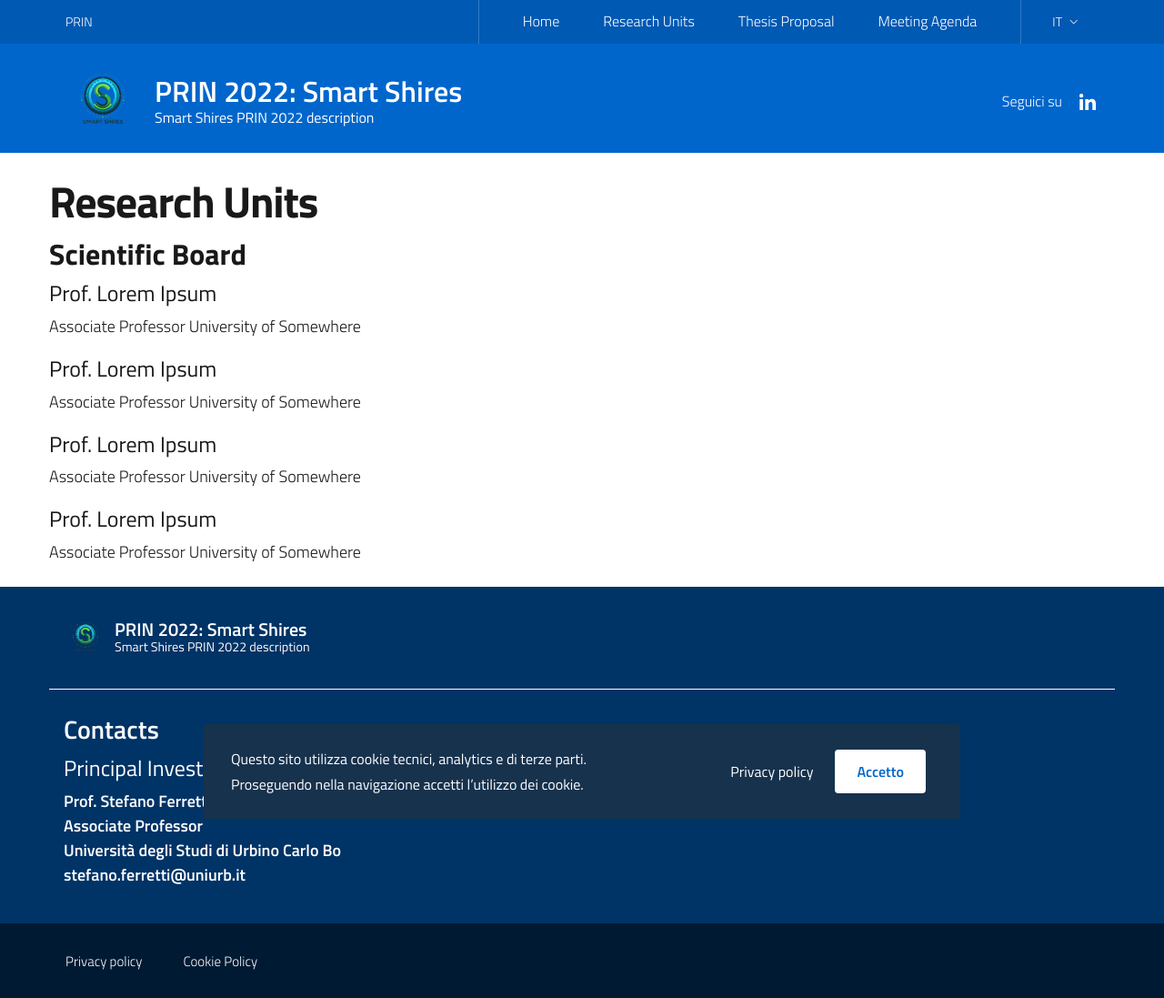
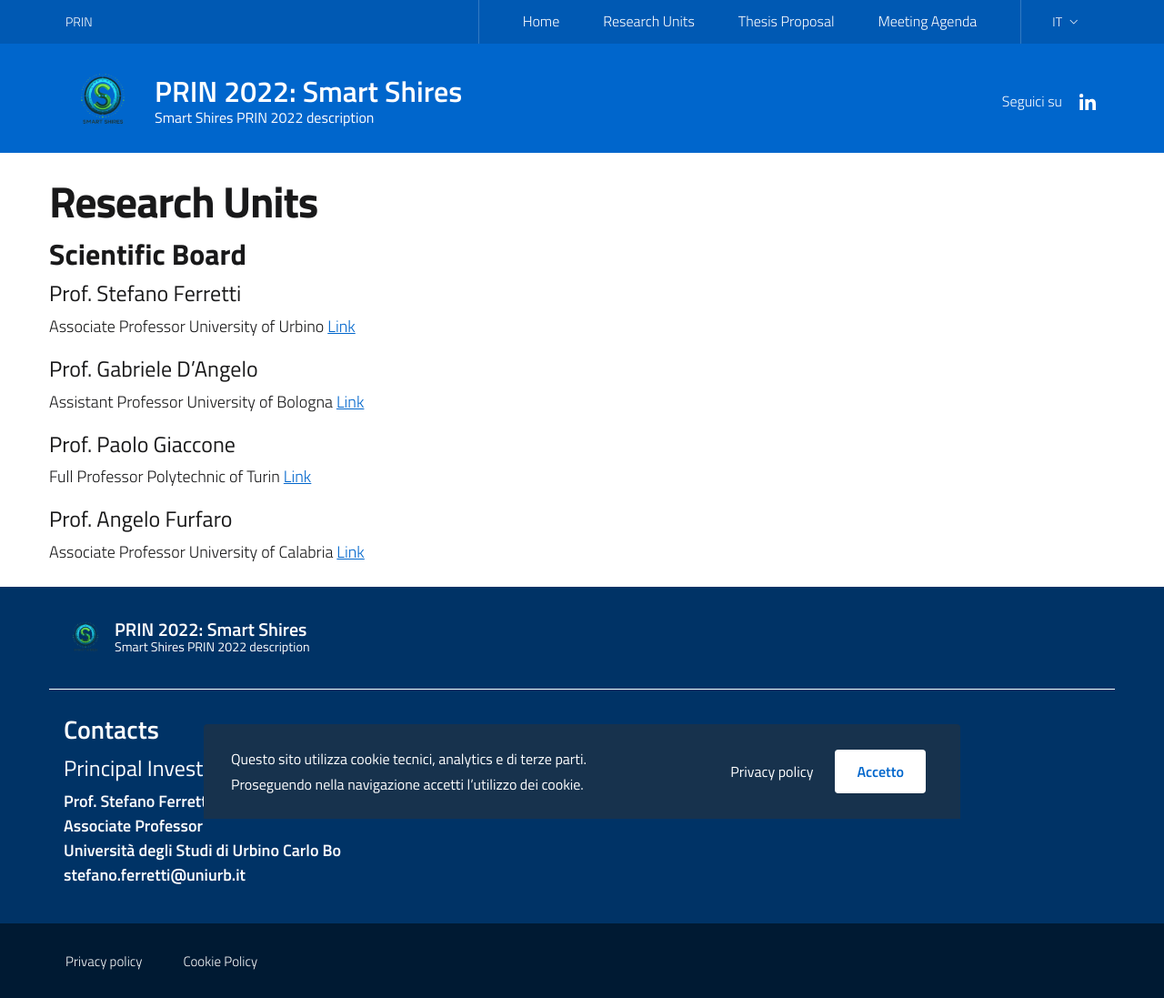
Before and after one commit to francescoblefari/smart_shires.github.io, a Jekyll site: the page built from it/research-units.md, in a window 1280 px wide. Shown: the whole page at 91% size. Built offline with Jekyll 4.4.1, drawn with Linux system fonts in a browser that asks for light colours.

Commit message:
Update research-units.md
added researchers

```diff
--- a/it/research-units.md
+++ b/it/research-units.md
@@ -8,18 +8,23 @@ permalink: /it/research-units
 
 ### Scientific Board
 
-##### Prof. Lorem Ipsum
+##### Prof. Stefano Ferretti
 Associate Professor
-University of Somewhere
+University of Urbino
+[Link](https://www.uniurb.it/persone/stefano-ferretti)
 
-##### Prof. Lorem Ipsum
+##### Prof. Gabriele D'Angelo
+Assistant Professor
+University of Bologna
+[Link](https://www.unibo.it/sitoweb/g.dangelo)
+
+##### Prof. Paolo Giaccone
+Full Professor
+Polytechnic of Turin
+[Link](https://www.unibo.it/sitoweb/g.dangelo)
+
+
+##### Prof. Angelo Furfaro
 Associate Professor
-University of Somewhere
-
-##### Prof. Lorem Ipsum
-Associate Professor
-University of Somewhere
-
-##### Prof. Lorem Ipsum
-Associate Professor
-University of Somewhere
+University of Calabria
+[Link](#)
```
